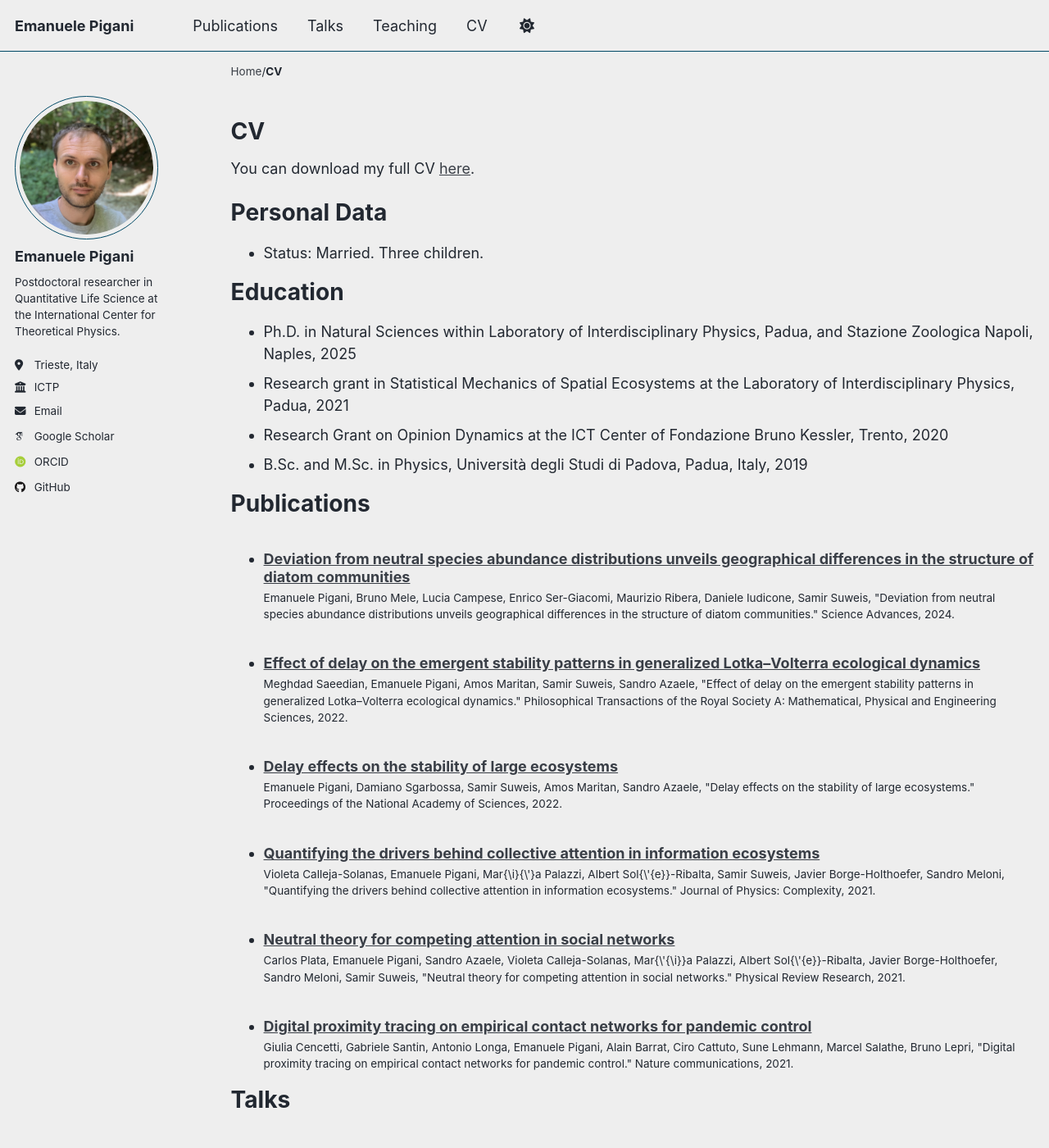
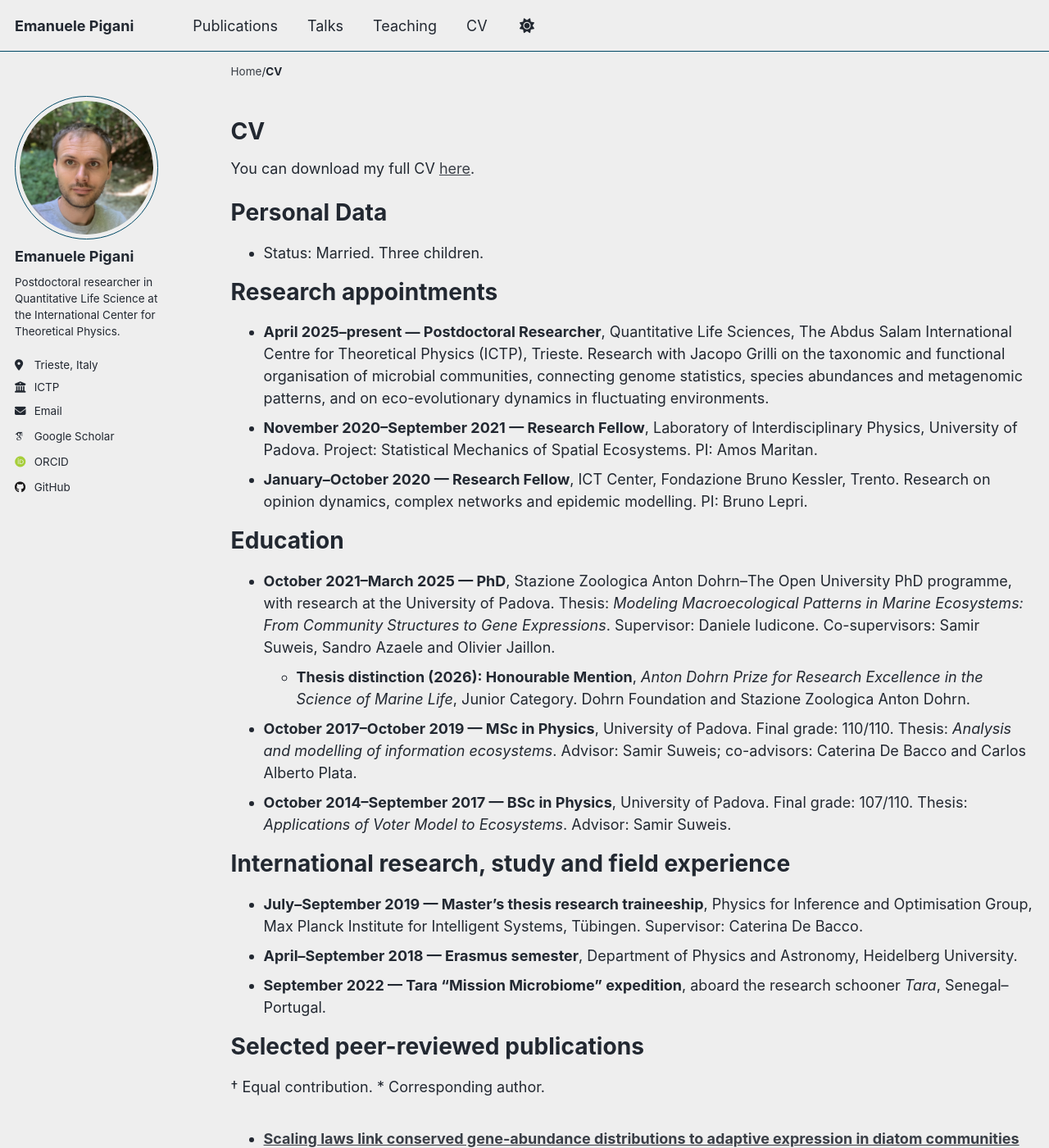
Before and after one commit to epigani/epigani.github.io, a Jekyll site: the page built from _pages/cv.md, in a window 1280 px wide and 1400 px high. Shown: the whole window at 82% size. Built offline with Jekyll 4.4.1, drawn with Linux system fonts in a browser that asks for light colours; some web fonts are replaced; some of the changed text lies outside the part shown.

Commit message:
Update academic CV, publications and 2026 teaching

```diff
--- a/_pages/cv.md
+++ b/_pages/cv.md
@@ -15,21 +15,38 @@ Personal Data
 ======
 * Status: Married. Three children.
 
+Research appointments
+======
+* **April 2025–present — Postdoctoral Researcher**, Quantitative Life Sciences, The Abdus Salam International Centre for Theoretical Physics (ICTP), Trieste. Research with Jacopo Grilli on the taxonomic and functional organisation of microbial communities, connecting genome statistics, species abundances and metagenomic patterns, and on eco-evolutionary dynamics in fluctuating environments.
+* **November 2020–September 2021 — Research Fellow**, Laboratory of Interdisciplinary Physics, University of Padova. Project: Statistical Mechanics of Spatial Ecosystems. PI: Amos Maritan.
+* **January–October 2020 — Research Fellow**, ICT Center, Fondazione Bruno Kessler, Trento. Research on opinion dynamics, complex networks and epidemic modelling. PI: Bruno Lepri.
+
 Education
 ======
-* Ph.D. in Natural Sciences within Laboratory of Interdisciplinary Physics, Padua, and Stazione Zoologica Napoli, Naples, 2025
-* Research grant in Statistical Mechanics of Spatial Ecosystems at the Laboratory of Interdisciplinary Physics, Padua, 2021
-* Research Grant on Opinion Dynamics at the ICT Center of Fondazione Bruno Kessler, Trento, 2020
-* B.Sc. and M.Sc. in Physics, Università degli Studi di Padova, Padua, Italy, 2019
+* **October 2021–March 2025 — PhD**, Stazione Zoologica Anton Dohrn–The Open University PhD programme, with research at the University of Padova. Thesis: *Modeling Macroecological Patterns in Marine Ecosystems: From Community Structures to Gene Expressions*. Supervisor: Daniele Iudicone. Co-supervisors: Samir Suweis, Sandro Azaele and Olivier Jaillon.
+  * **Thesis distinction (2026): Honourable Mention**, *Anton Dohrn Prize for Research Excellence in the Science of Marine Life*, Junior Category. Dohrn Foundation and Stazione Zoologica Anton Dohrn.
+* **October 2017–October 2019 — MSc in Physics**, University of Padova. Final grade: 110/110. Thesis: *Analysis and modelling of information ecosystems*. Advisor: Samir Suweis; co-advisors: Caterina De Bacco and Carlos Alberto Plata.
+* **October 2014–September 2017 — BSc in Physics**, University of Padova. Final grade: 107/110. Thesis: *Applications of Voter Model to Ecosystems*. Advisor: Samir Suweis.
 
-{% include base_path %}
+International research, study and field experience
+======
+* **July–September 2019 — Master's thesis research traineeship**, Physics for Inference and Optimisation Group, Max Planck Institute for Intelligent Systems, Tübingen. Supervisor: Caterina De Bacco.
+* **April–September 2018 — Erasmus semester**, Department of Physics and Astronomy, Heidelberg University.
+* **September 2022 — Tara “Mission Microbiome” expedition**, aboard the research schooner *Tara*, Senegal–Portugal.
 
+Selected peer-reviewed publications
+======
 
-Publications
-======
+† Equal contribution. \* Corresponding author.
+
   <ul>{% for post in site.publications reversed %}
     {% include archive-single-cv.html %}
   {% endfor %}</ul>
+
+Preprints
+======
+* G. V. Visco, K. Simoens, **E. Pigani**, D. Sarno, S. Suweis, D. Iudicone and S. Azaele. *Fluctuating growth rate and spatial diffusion shape plankton diversity*. [arXiv:2609.39419](https://arxiv.org/abs/2609.39419) (2026).
+* **E. Pigani†**, F. Ferraro†, C. Grilletta†, S. Suweis, S. Azaele and A. Maritan. *Synchronization and chaos in complex ecological communities with delayed interactions*. [arXiv:2503.21551](https://arxiv.org/abs/2503.21551) (2025). Equal-contributing authors reordered for this CV.
 
 Talks
 ======
@@ -37,8 +54,12 @@ Talks
     {% include archive-single-talk-cv.html  %}
   {% endfor %}</ul>
 
-Teaching
+Teaching and supervision
 ======
+
+* **2022–present:** Supervision of three BSc thesis projects in Physics, University of Padova.
+* **November 2021–present:** Tenured teacher of Mathematics and Physics, Italian Ministry of Education and Merit (MIM). Currently on leave for research.
+
   <ul>{% for post in site.teaching reversed %}
     {% include archive-single-cv.html %}
   {% endfor %}</ul>
--- /dev/null
+++ b/_publications/2026-11-03-Scaling-laws-diatom-communities.md
@@ -0,0 +1,13 @@
+---
+title: "Scaling laws link conserved gene-abundance distributions to adaptive expression in diatom communities worldwide"
+collection: publications
+permalink: /publication/2026-11-03-Scaling-laws-diatom-communities
+date: 2026-11-03
+category: 'manuscripts'
+venue: 'Proceedings of the National Academy of Sciences'
+paperurl: 'https://doi.org/10.1073/pnas.2615743123'
+citation: 'Emanuele Pigani*, K. Simoens, D. Bernardi, L. Campese, D. Iudicone, S. Azaele and S. Suweis, &quot;Scaling laws link conserved gene-abundance distributions to adaptive expression in diatom communities worldwide.&quot; Proceedings of the National Academy of Sciences 123(44), e2615743123 (2026). * Corresponding author.'
+---
+[Access paper here](https://doi.org/10.1073/pnas.2615743123).
+
+Emanuele Pigani is a corresponding author.
```
Also changed, not shown: _publications/2022-01-01-Delay-effects-on-the-stability-of-large-ecosystems.md (+3 -1 lines), _publications/2024-01-01-Deviation-from-neutral-species-abundance-distributions-unveils-geographical-differences-in-the-structure-of-diatom-communities.md (+5 -1 lines), _teaching/2026_ictp_ecology_evolution.md (added, +10 -0 lines), 1 other file.
